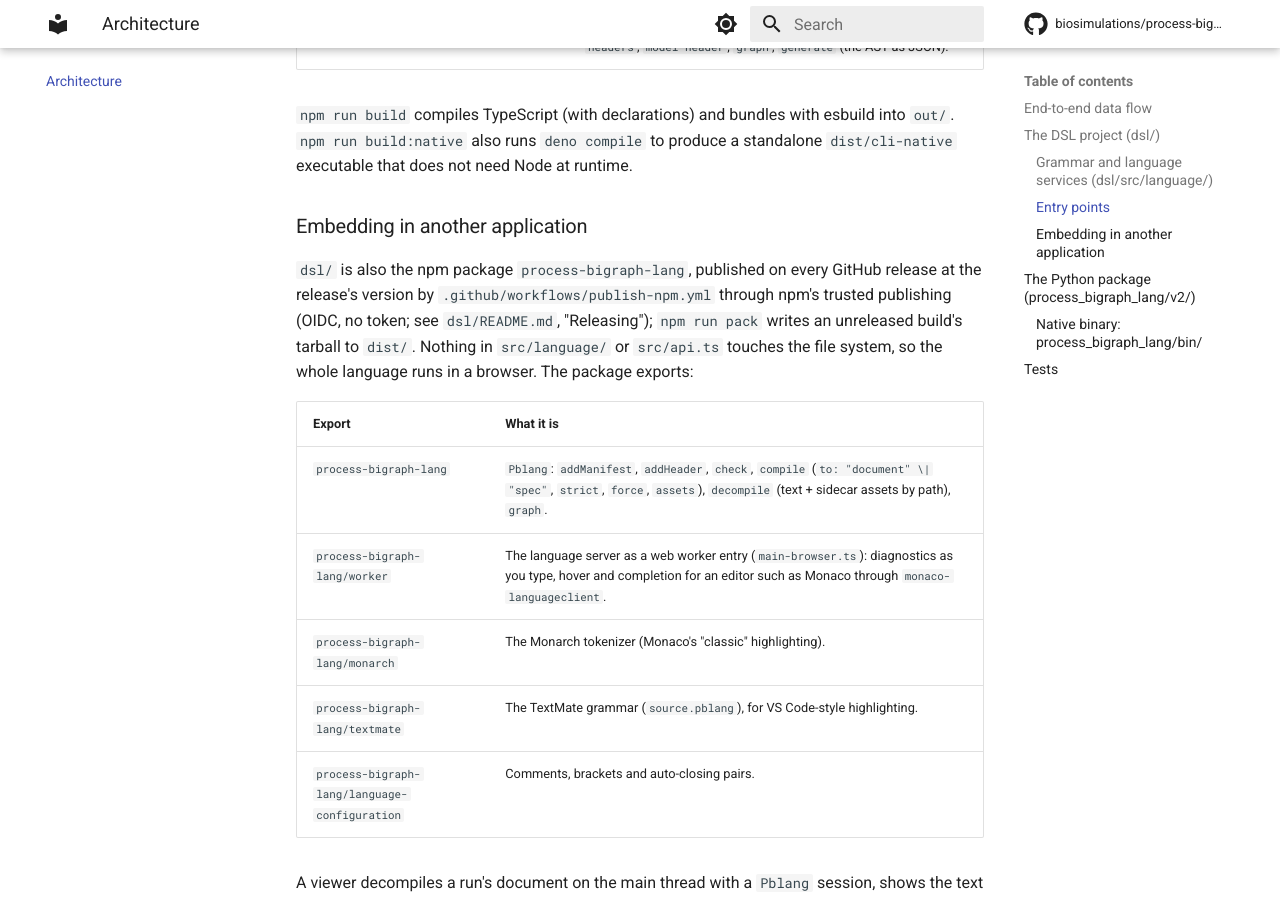
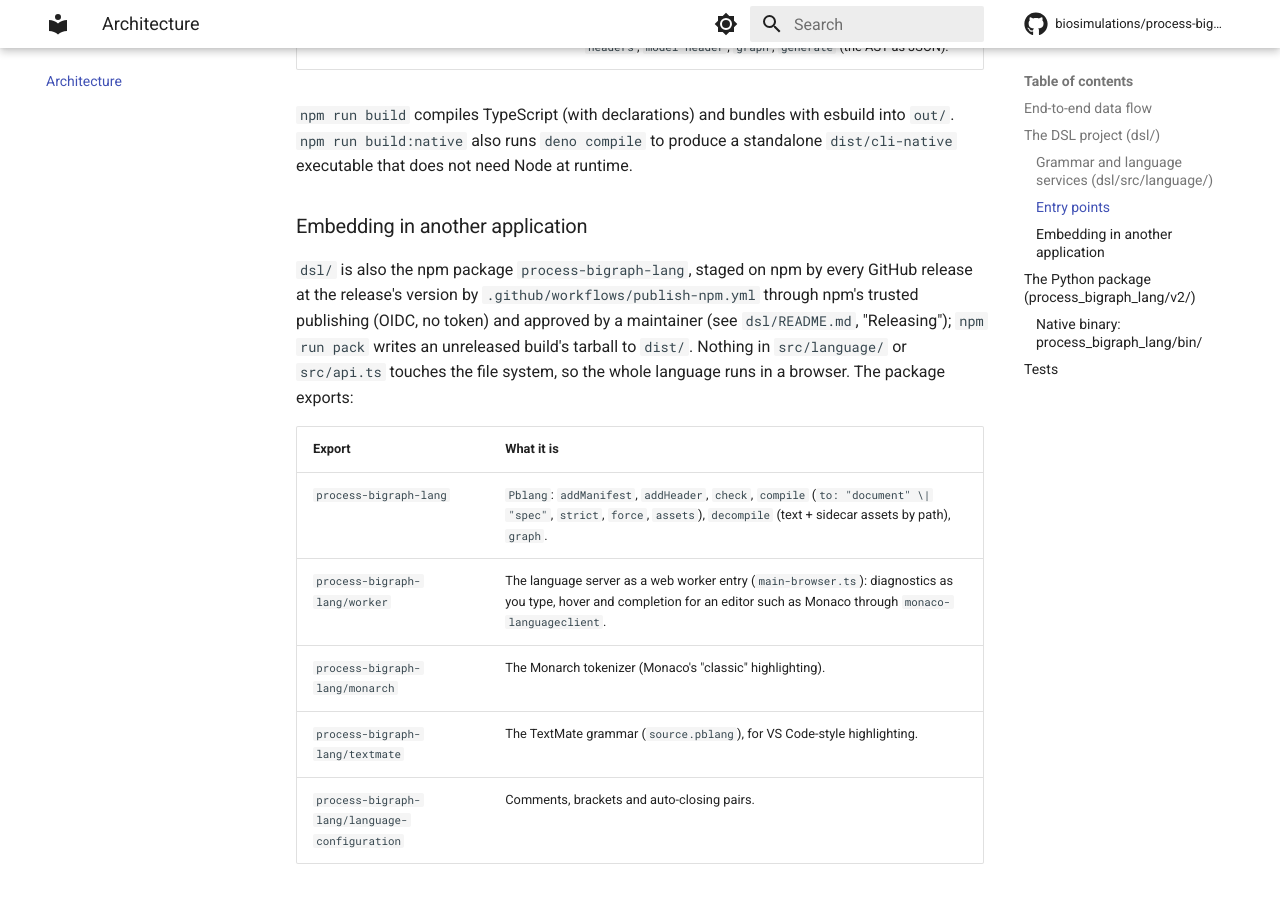
Before and after one commit to biosimulations/process-bigraph-lang, an MkDocs documentation site: the page built from docs/architecture.md, in a window 1280 px wide and 900 px high, scrolled down 2781 px. Built offline with MkDocs 1.6.1 and Material for MkDocs 9.7.7, drawn with Linux system fonts in a browser that asks for light colours; comment, search, counter and statistics services are not loaded.

Commit message:
The npm workflow stages each release for a maintainer's approval
Trusted publishers now allow only `npm stage publish` by default, and
the first publish by hand was staged too, so the workflow stages the
release and a maintainer approves it on npmjs.com with 2FA. Node 24's
bundled npm already supports staging, so the global npm upgrade goes;
a version check stays.

Co-Authored-By: Claude Fable 5.1 <noreply@anthropic.com>

```diff
--- a/docs/architecture.md
+++ b/docs/architecture.md
@@ -92,9 +92,9 @@ runs `deno compile` to produce a standalone `dist/cli-native` executable that do
 
 ### Embedding in another application
 
-`dsl/` is also the npm package `process-bigraph-lang`, published on every GitHub release at the release's version by
-`.github/workflows/publish-npm.yml` through npm's trusted publishing (OIDC, no token; see `dsl/README.md`,
-"Releasing"); `npm run pack` writes an unreleased build's tarball to `dist/`. Nothing in
+`dsl/` is also the npm package `process-bigraph-lang`, staged on npm by every GitHub release at the release's version by
+`.github/workflows/publish-npm.yml` through npm's trusted publishing (OIDC, no token) and approved by a maintainer
+(see `dsl/README.md`, "Releasing"); `npm run pack` writes an unreleased build's tarball to `dist/`. Nothing in
 `src/language/` or `src/api.ts` touches the file system, so the whole language runs in a browser. The package exports:
 
 | Export                                        | What it is                                                                                                                                                                 |
```
Also changed, not shown: CLAUDE.md (+2 -2 lines), dsl/README.md (+8 -5 lines), 1 other file.
